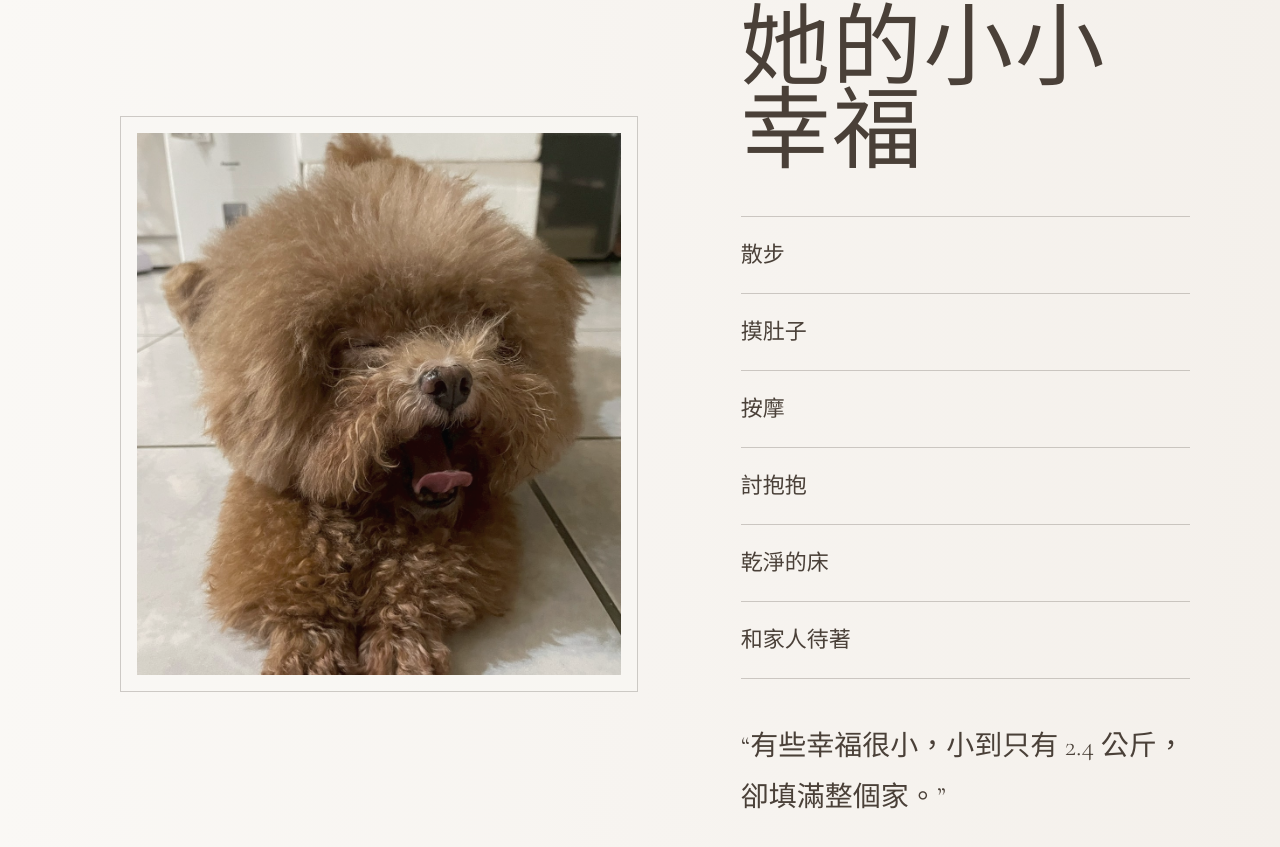
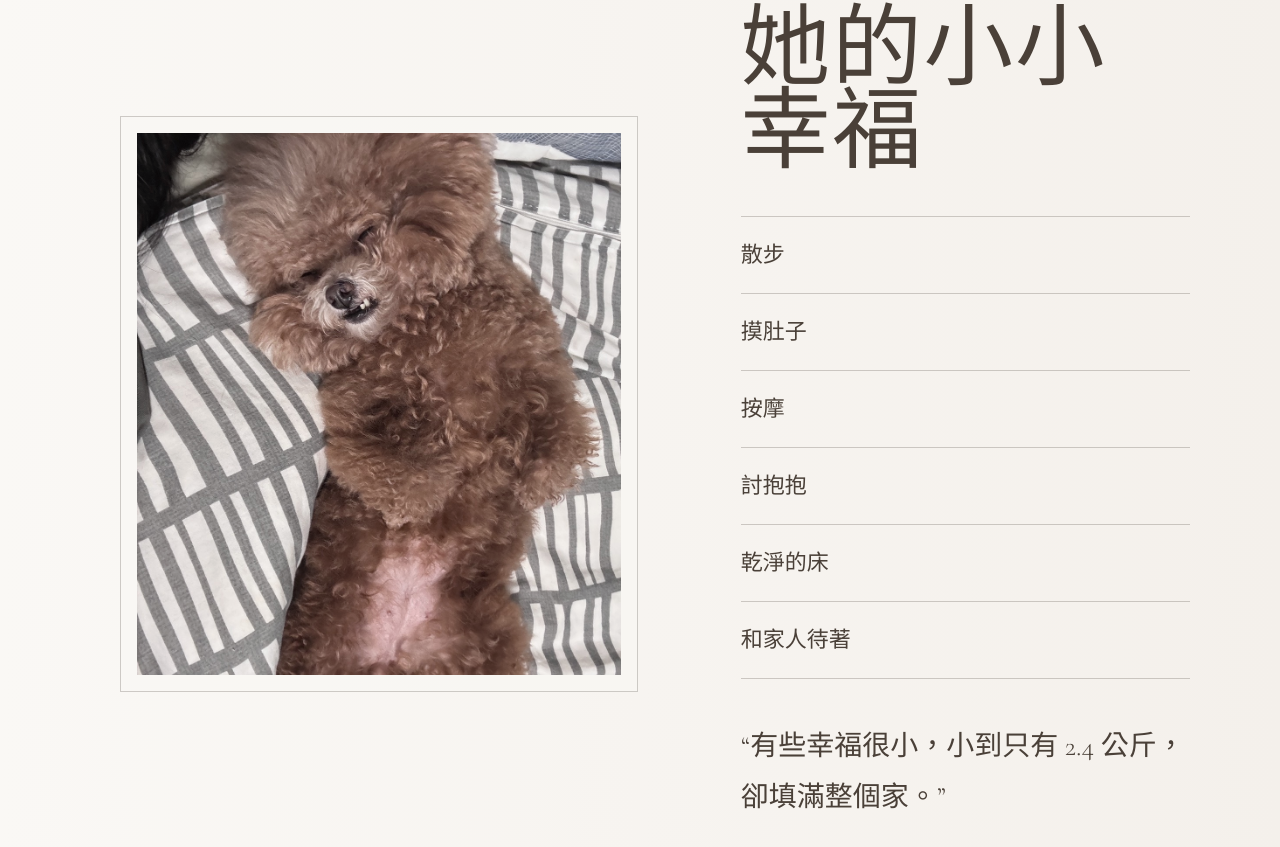
Before and after one commit to JUNE6TW/meimei-life-archive, a plain HTML site: page index.html in a window 1280 px wide. Shown: the part 7409-8256 px from the top of the page. Drawn offline with nearby package versions, Linux system fonts and the light colour scheme.

Commit message:
Replace duplicate happiness photo

```diff
--- a/index.html
+++ b/index.html
@@ -18,7 +18,7 @@
     <section class="page split reverse" id="skin"><div class="page-count">06 / 12</div><figure class="photo-frame"><img src="S__35315771_0.jpg" alt="MEIMEI" /></figure><div class="copy"><p class="eyebrow">SENSITIVE SKIN</p><h2>敏感肌女孩</h2><p class="lead">皮膚容易敏感。下雨或潮濕天氣，容易抓癢和舔身體。</p><ul class="minimal-list"><li>散步回家後擦乾四肢與腹部。</li><li>洗澡後一定要完全吹乾。</li><li>若舔咬或搔癢變頻繁，要留意皮膚狀況。</li></ul></div></section>
     <section class="page ritual" id="ritual"><div class="page-count">07 / 12</div><p class="eyebrow">DAILY RITUAL</p><h2>Daily Care SOP</h2><div class="ritual-grid"><article><span>Morning</span><h3>早餐後</h3><p>表飛鳴</p></article><article><span>Dinner</span><h3>晚餐後</h3><p>魚油</p></article><article><span>Before Bed</span><h3>睡前儀式</h3><p>點眼藥水、刷牙、尿尿大便，準備睡覺。</p></article></div><figure class="wide-photo"><img src="S__35315785_0.jpg" alt="MEIMEI" /></figure></section>
     <section class="page split" id="safety"><div class="page-count">08 / 12</div><div class="copy"><p class="eyebrow">SAFETY NOTES</p><h2>安全照護守則</h2><p class="lead">她很小，所以每一個日常細節都值得被溫柔對待。</p><div class="warning-block"><h3>NO BONES</h3><p>禁止骨頭與硬質零食。曾有卡喉、缺氧、舌頭發黑的危急經驗。</p></div><div class="warning-block"><h3>AIRWAY</h3><p>氣管較敏感，興奮、咳嗽、呼吸變化時需要多觀察。</p></div></div><figure class="photo-frame"><img src="S__35315777_0.jpg" alt="MEIMEI" /></figure></section>
-    <section class="page split reverse" id="happiness"><div class="page-count">09 / 12</div><figure class="photo-frame"><img src="LINE_ALBUM_2026529_260529_6.jpg" alt="MEIMEI" /></figure><div class="copy"><p class="eyebrow">HAPPINESS LIST</p><h2>她的小小幸福</h2><div class="list-lines"><p>散步</p><p>摸肚子</p><p>按摩</p><p>討抱抱</p><p>乾淨的床</p><p>和家人待著</p></div><p class="quote">“有些幸福很小，小到只有 2.4 公斤，卻填滿整個家。”</p></div></section>
+    <section class="page split reverse" id="happiness"><div class="page-count">09 / 12</div><figure class="photo-frame"><img src="S__35315774_0.jpg" alt="MEIMEI" /></figure><div class="copy"><p class="eyebrow">HAPPINESS LIST</p><h2>她的小小幸福</h2><div class="list-lines"><p>散步</p><p>摸肚子</p><p>按摩</p><p>討抱抱</p><p>乾淨的床</p><p>和家人待著</p></div><p class="quote">“有些幸福很小，小到只有 2.4 公斤，卻填滿整個家。”</p></div></section>
     <section class="page statement" id="underbite"><div class="page-count">10 / 12</div><figure class="statement-photo"><img src="LINE_ALBUM_2026529_260529_6.jpg" alt="MEIMEI" /></figure><div class="statement-copy"><p class="eyebrow">MISS UNDERBITE</p><h2>我沒有暴牙，<br>我只是笑得比較早。</h2></div></section>
     <section class="page split" id="growing"><div class="page-count">11 / 12</div><div class="copy"><p class="eyebrow">GROWING OLDER</p><h2>從小毛球到現在</h2><p class="lead">從一顆小小毛球，到現在熟悉每個睡前儀式的小女孩。</p><div class="year-line"><span>2013</span><i></i><span>NOW</span></div><p>時間讓她慢慢變老，也讓我們更懂得溫柔地陪伴。</p></div><figure class="photo-frame"><img src="LINE_ALBUM_2026529_260529_33.jpeg" alt="MEIMEI" /></figure></section>
     <section class="page letter" id="letter"><div class="page-count">12 / 12</div><figure class="letter-photo"><img src="S__35315776_0.jpg" alt="MEIMEI" /></figure><div class="letter-copy"><p class="eyebrow">A LETTER TO MEIMEI</p><h2>給妹妹的一封信</h2><p>親愛的妹妹，謝謝妳來到我們家。</p><p>妳只有 2.4 公斤，卻佔據了我們人生很大很大的位置。</p><p>妳不用很勇敢，不用很懂事，也不用當最乖的小孩。</p><p>妳只要繼續當妹妹就好。</p><p class="ending">永遠的小女孩，永遠被愛著。</p></div></section>
```
